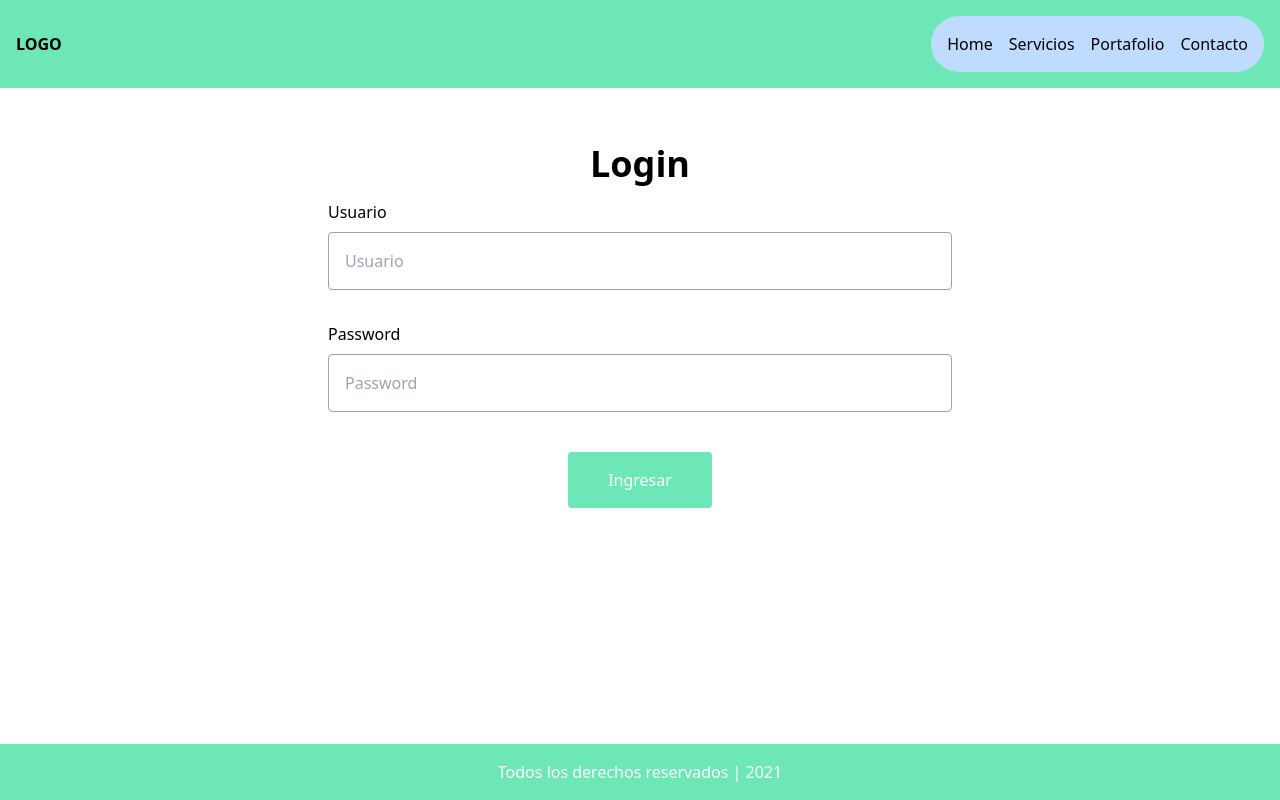
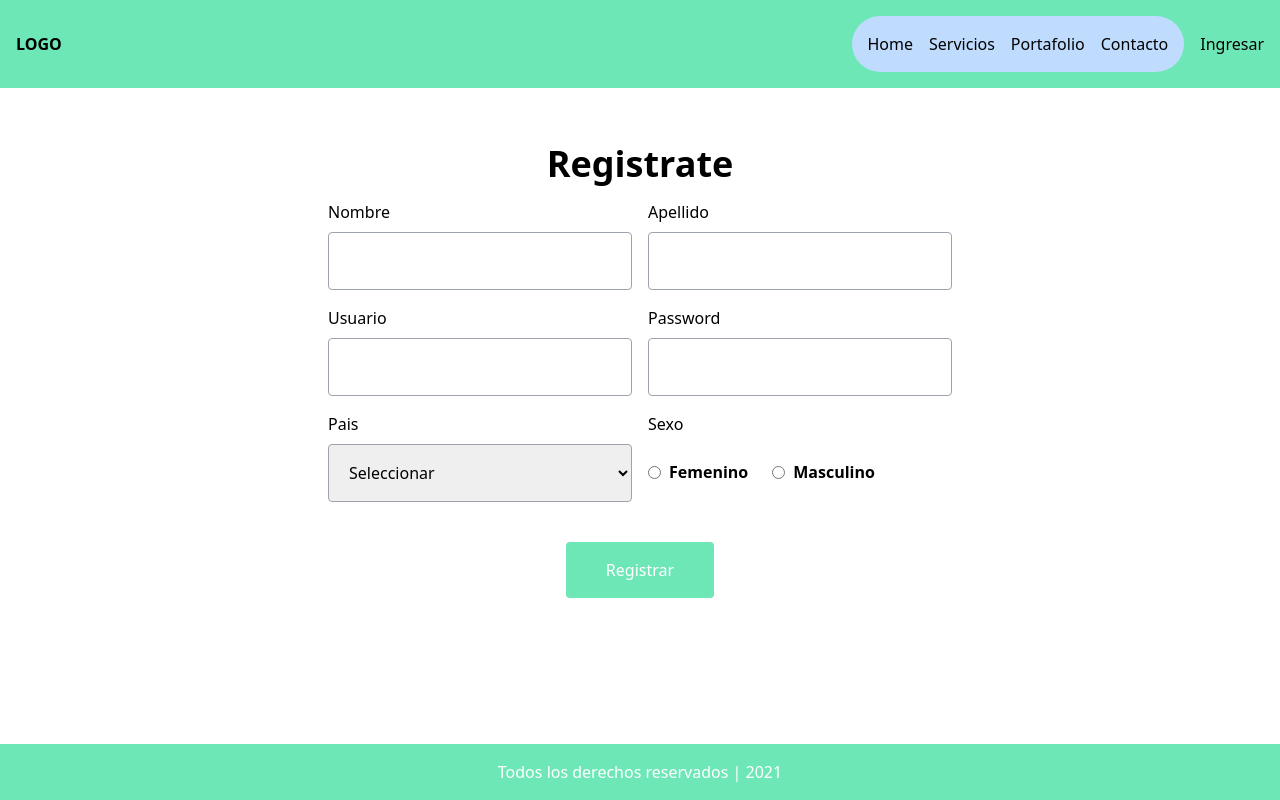
Before and after one commit to aranibar28/proyecto-react, a React (Create React App) app: page /register in a window 1280 px wide. Built offline with nearby package versions, Linux system fonts and the light colour scheme.

Commit message:
add routes

```diff
--- a/package.json
+++ b/package.json
@@ -10,6 +10,7 @@
     "node-sass": "^6.0.1",
     "react": "^17.0.2",
     "react-dom": "^17.0.2",
+    "react-router-dom": "^5.3.0",
     "react-scripts": "4.0.3",
     "web-vitals": "^1.1.2"
   },
--- a/public/index.html
+++ b/public/index.html
@@ -24,7 +24,7 @@
       work correctly both with client-side routing and a non-root public URL.
       Learn how to configure a non-root public URL by running `npm run build`.
     -->
-    <title>React App</title>
+    <title>Software ERP</title>
   </head>
   <body>
     <noscript>You need to enable JavaScript to run this app.</noscript>
--- a/src/App.js
+++ b/src/App.js
@@ -1,13 +1,29 @@
+import {
+  BrowserRouter as Router,
+  Switch,
+  Route,
+  Redirect,
+} from "react-router-dom";
 import { Header, Footer, Main } from "components";
-import { /* AuthRegister, */ AuthLogin } from "modules/auth";
+import { AuthRegister, AuthLogin } from "modules/auth";
 export function App() {
   return (
+    <Router>
       <div className="wrapper flex flex-col h-screen">
         <Header />
         <Main>
+          <Switch>
+            <Route path="/login">
               <AuthLogin />
+            </Route>
+            <Route path="/register">
+              <AuthRegister />
+            </Route>
+            <Redirect from="/" to="/login" />
+          </Switch>
         </Main>
         <Footer />
       </div>
+    </Router>
   );
 }
--- a/src/components/header/index.js
+++ b/src/components/header/index.js
@@ -1,4 +1,5 @@
 import { Nav } from "components/nav";
+import { Dropdown } from "ui";
 import "./header.scss";
 
 export function Header() {
@@ -6,7 +7,14 @@ export function Header() {
     <header className="header">
       <div className="container">
         <strong className="header__logo">LOGO</strong>
-        <Nav />
+        <div className="flex items-center">
+          <Nav />
+          <Dropdown
+            className="ml-4"
+            text="Ingresar"
+            links={[{ text: "Login", url: "/login" }, { text: "Register", url: "/register"  }]}
+          />
+        </div>
       </div>
     </header>
   );
--- /dev/null
+++ b/src/ui/dropdown/dropdown.scss
@@ -0,0 +1,10 @@
+.dropdown {
+  @apply relative;
+
+  ul {
+    background-color: theme("colors.red.200");
+    @apply absolute;
+    @apply p-4;
+    @apply rounded-xl;
+  }
+}
--- /dev/null
+++ b/src/ui/dropdown/index.js
@@ -0,0 +1,50 @@
+import { Link } from "react-router-dom";
+import { useState /* useRef */ } from "react";
+import "./dropdown.scss";
+export function Dropdown(props) {
+  const { text = "", links = [], className = "" } = props;
+  const [toggle, setToggle] = useState(false);
+  // const elUlRef = useRef(null);
+  return (
+    <div className={`dropdown ${className}`}>
+      <button
+        onClick={() => {
+          setToggle(!toggle);
+          //console.log("elUlRef", elUlRef.current);
+          //elUlRef.current.classList.toggle("hidden");
+        }}
+      >
+        {text}
+      </button>
+
+      {toggle && (
+        <ul>
+          {links.map((link, id) => (
+            <li key={id}>
+              <Link to={`${link.url}`} onClick={() => setToggle(!toggle)}>
+                {" "}
+                {link.text}{" "}
+              </Link>
+            </li>
+          ))}
+        </ul>
+      )}
+
+      {/* SEGUNDA FORMA
+      <ul ref={elUIRef} className={`${toggle ? "block" : "hidden"}`}>
+        {links.map((link, id) => (
+          <li key={id}>{link.text}</li>
+        ))}
+      </ul>
+      */}
+
+      {/* TERCERA FORMA
+      <ul className={"hidden"} ref={elUlRef}>
+        {links.map((link, id) => (
+          <li key={id}>{link.text}</li>
+        ))}
+      </ul>
+      */}
+    </div>
+  );
+}
--- a/src/ui/index.js
+++ b/src/ui/index.js
@@ -1,2 +1,3 @@
 export * from "./input";
 export * from "./button";
+export * from "./dropdown";
--- a/tailwind.config.js
+++ b/tailwind.config.js
@@ -1,5 +1,5 @@
 module.exports = {
-  purge: [],
+  purge: ["./src/**/*.js", "./src/**/**/*.js"],
   darkMode: false, // or 'media' or 'class'
   theme: {
     extend: {},
```
Also changed, not shown: 1 other file (tests, documents, lock files or other folders). Lines whose indentation alone changed are shown as unchanged.
